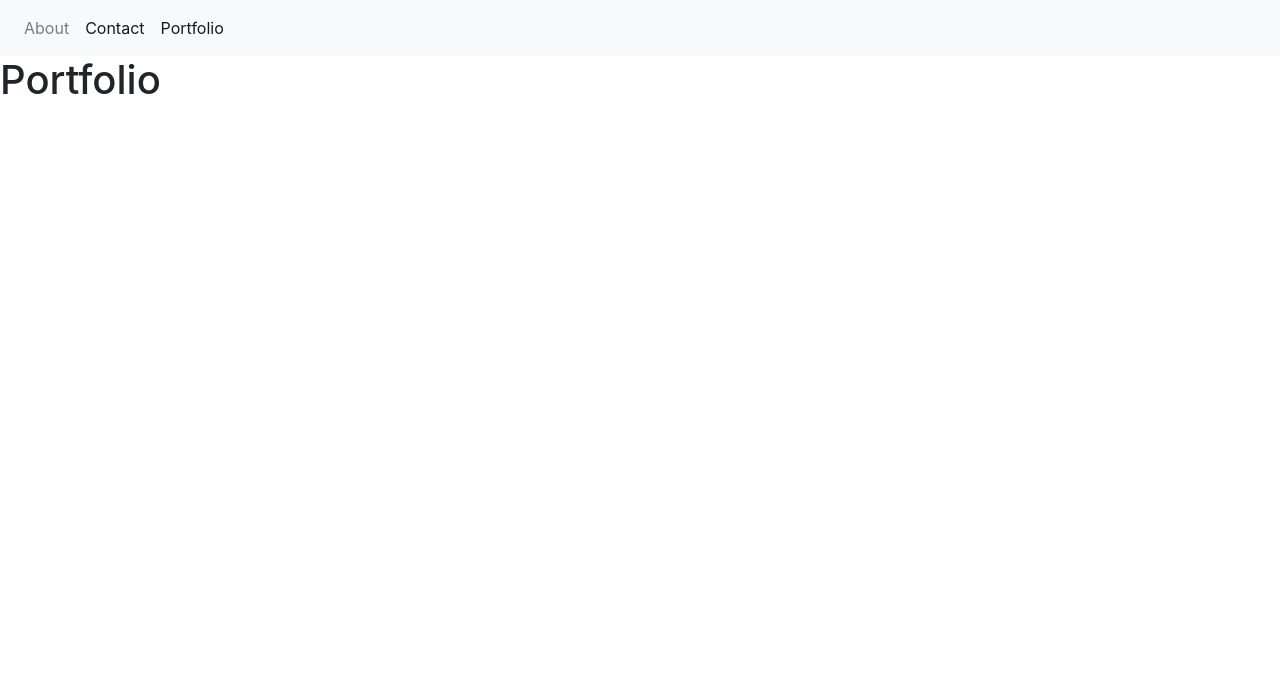
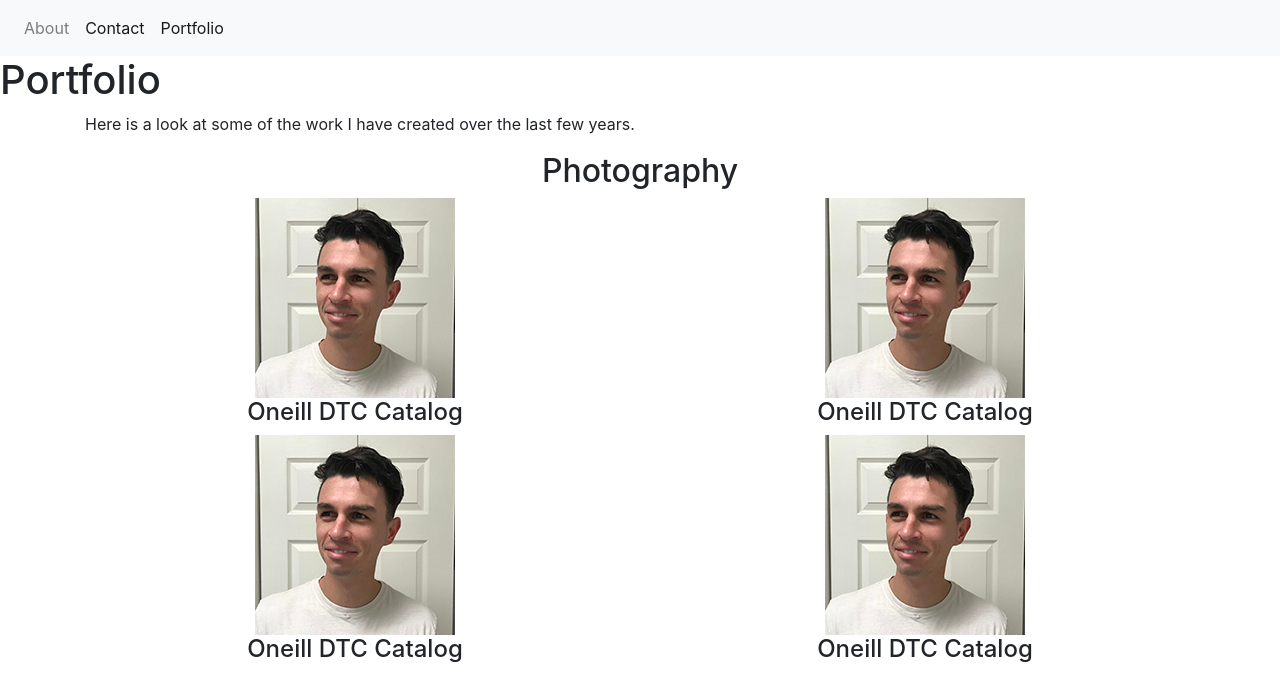
Before and after one commit to bcastillon0/homework-02, a plain HTML site: page portfolio.html in a window 1280 px wide. Drawn offline with nearby package versions, Linux system fonts and the light colour scheme.

Commit message:
structure of portfolio page has been added

```diff
--- a/portfolio.html
+++ b/portfolio.html
@@ -35,9 +35,47 @@
         </div>
     </nav>
 
+    <h1>Portfolio</h1>
+
+    <section class="portfolio-section">
+        <div class="container">
+            <div class="row">
+                <div class="col-md-12">
+                    <p>Here is a look at some of the work I have created over the last few years.</p>
+                </div>
+            </div>
+            <div class="row">
+                <div class="col-md-12 text-center">
+                    <h2>Photography</h2>
+                </div>
+            </div>
+            <div class="row">
+                <div class="col-md-6 text-center">
+                    <img class="img-fluid" src="./images/profilepic.jpg" alt="placeholder image icon"/>
+                    <h4>Oneill DTC Catalog</h4>
+                </div>
+                <div class="col-md-6 text-center">
+                    <img class="img-fluid" src="./images/profilepic.jpg" alt="placeholder image icon"/>
+                    <h4>Oneill DTC Catalog</h4>
+                </div>
+            </div>
+            <div class="row">
+                <div class="col-md-6 text-center">
+                    <img class="img-fluid" src="./images/profilepic.jpg" alt="placeholder image icon"/>
+                    <h4>Oneill DTC Catalog</h4>
+                </div>
+                <div class="col-md-6 text-center">
+                    <img class="img-fluid" src="./images/profilepic.jpg" alt="placeholder image icon"/>
+                    <h4>Oneill DTC Catalog</h4>
+                </div>
+            </div>
+        </div>
+
+    </section>
 
 
-    <h1>Portfolio</h1>
+
+
 
 
 
```
Also changed, not shown: 1 other file.
